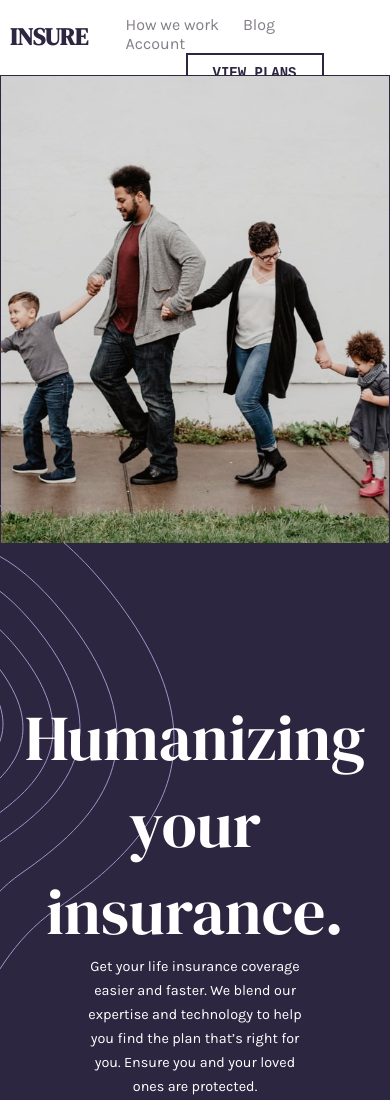
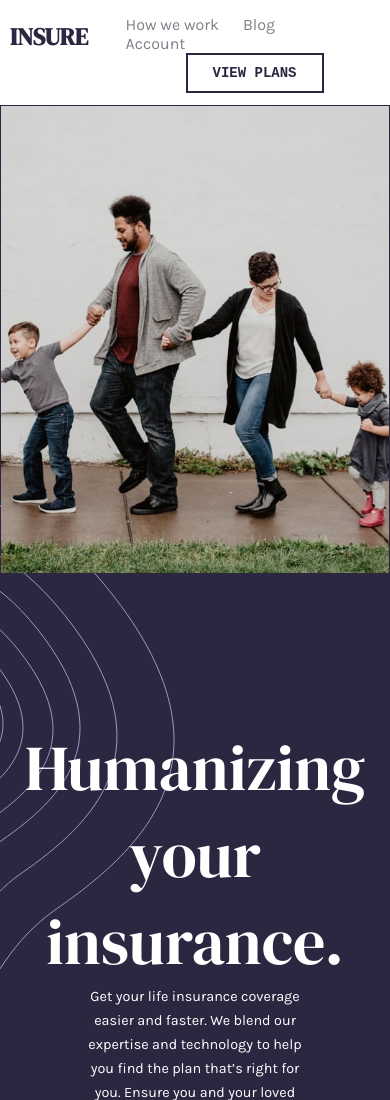
Before and after one commit to Redk7/insure-landing-page, a plain HTML site: page index.html in a window 390 px wide. Shown: the top 1100 px of the page. Drawn offline with Linux system fonts and the light colour scheme.

Commit message:
Update styles.css

```diff
--- a/css/styles.css
+++ b/css/styles.css
@@ -578,3 +578,8 @@ display: block;
     margin: 5px;
   }
 }
+@media(max-width: 400px){
+  .top-header{
+    padding-bottom: 30px;
+  }
+}
```
